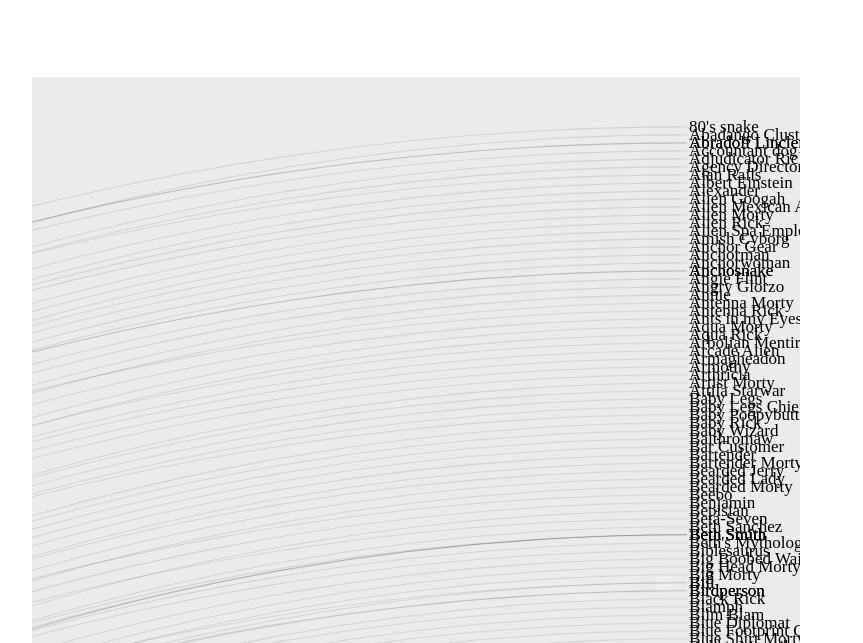
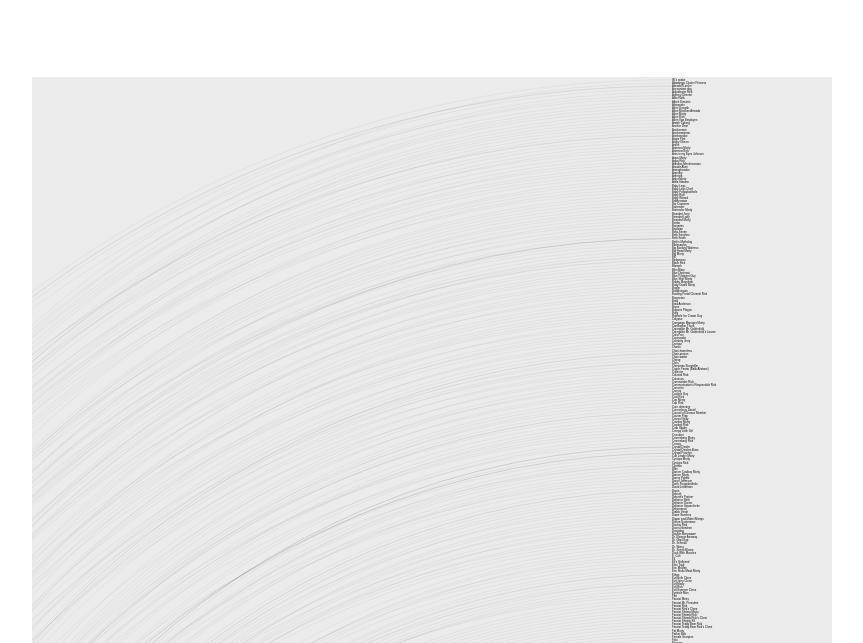
Before and after one commit to luiz-flamorim/rickandmorty, a plain HTML site: page index.html in a window 1280 px wide. Shown: the part 157-800 px from the top of the page, without its empty margins (224-1087 px from the left). Drawn offline with nearby package versions, Linux system fonts and the light colour scheme.

Commit message:
arc diagram working

```diff
--- a/script.js
+++ b/script.js
@@ -1,4 +1,4 @@
-let size = 800
+let size = 2000
 
 let margin = {
   top: size / 20,
@@ -13,18 +13,21 @@ let height = size - margin.top - margin.bottom;
 let data = d3.json('/characters.json')
   .then(data => arcDiagram(data))
 
-
-
+let adjustDiv = d3.select("#grid-chart")
+  .style("width", "800px")
+  .style("height", "800px");
 
 function arcDiagram(data) {
-  // console.log(data)
+  console.log(data)
 
   let links = []
   let locationsList = new Set()
   let charactersList = []
 
   data.forEach(item => {
-    charactersList.push(item.name)
+    if(!charactersList.includes(item.name)){
+      charactersList.push(item.name)
+    }
     locationsList.add(item.location.name)
     let link = {
       id: item.originalId,
@@ -53,14 +56,10 @@ function arcDiagram(data) {
     .attr('class', 'svg-container')
     .attr("preserveAspectRatio", "xMinYMin meet")
     .attr("viewBox", `0 0 ${width} ${height}`)
+    .append("g")
     .classed('svg-content-responsive', true)
-    .append("g")
 
-  let g = svg.append('g')
-    .attr('class', 'group')
-    .attr('transform', `translate(${margin.left}, ${margin.top})`)
-
-  let names = g.selectAll('text')
+  let names = svg.selectAll('text')
     .data(charactersAndLocationList)
 
   let nameText = names.join('text')
@@ -71,7 +70,7 @@ function arcDiagram(data) {
     .style("alignment-baseline", 'central')
     .style("text-anchor", 'left')
 
-  let arcLinksPaths = g.selectAll('path')
+  let arcLinksPaths = svg.selectAll('path')
     .data(links, d => d.id);
 
   arcLinksPaths.join(
--- a/style.css
+++ b/style.css
@@ -40,6 +40,12 @@
     text-align:center;
     color: var(--main-red);
     align-self:flex-start;
+}
+
+.archItem{
+    font-family: 'Jost', sans-serif;
+    font-size: 0.4rem;
+    font-weight: 100;
 }
 
 /* Elements */
```
